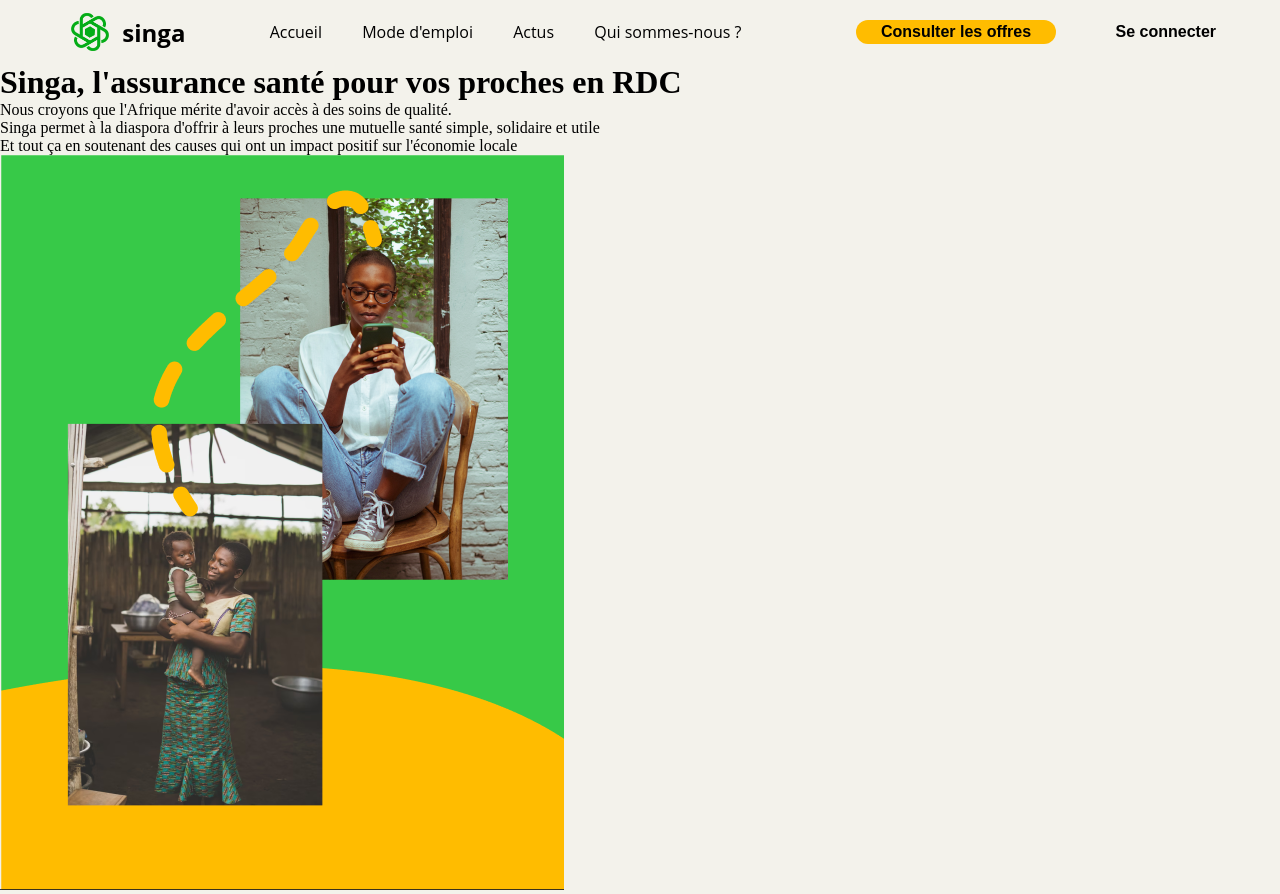
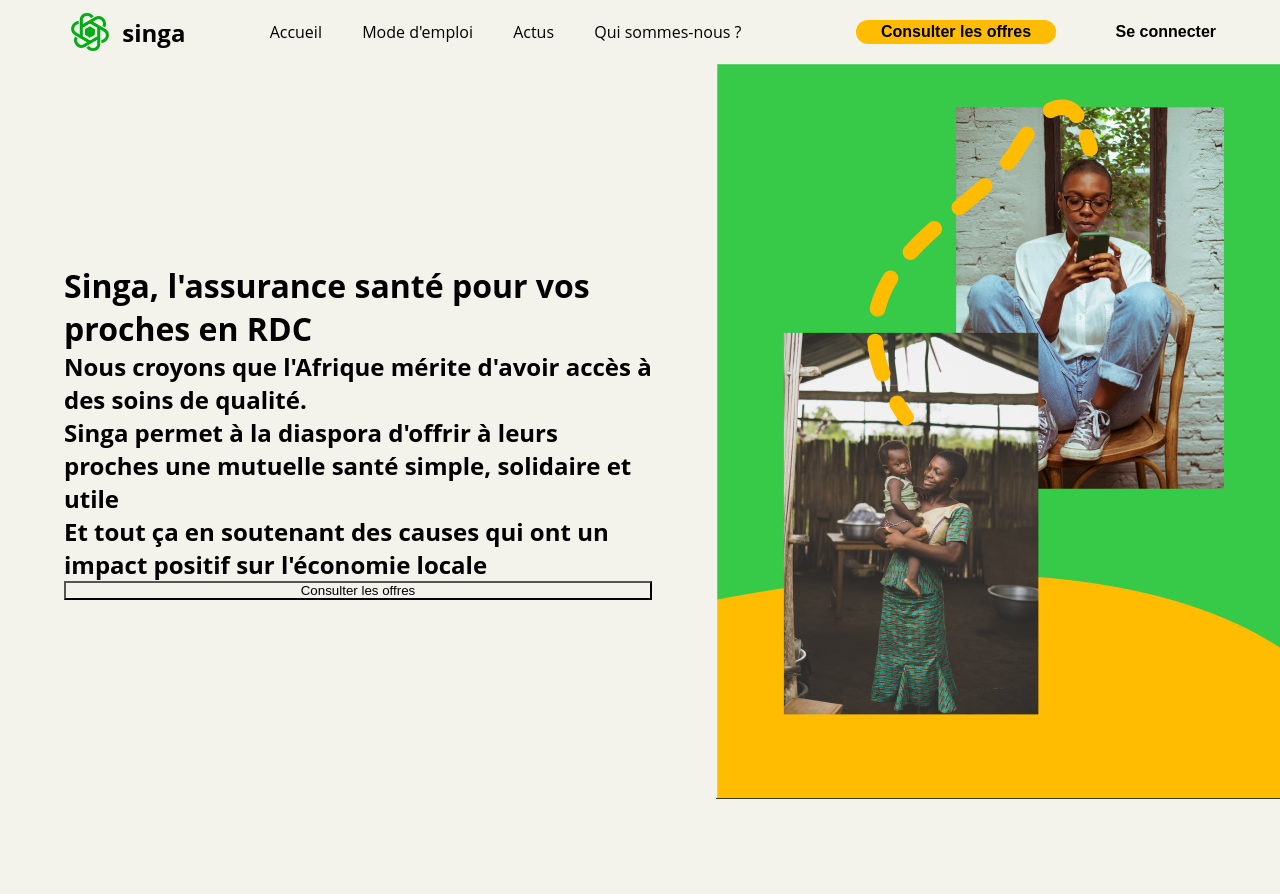
Before and after one commit to WildCodeSchool/paris-0921-project3-my-singa-assurance, a React (Vite) app: page / in a window 1280 px wide. After the commit the page ends 800 px from the top, so only its background shows below. Built offline with nearby package versions, Linux system fonts and the light colour scheme.

Commit message:
CSS OnWorks

```diff
--- a/src/components/HomepagePresentation.jsx
+++ b/src/components/HomepagePresentation.jsx
@@ -1,17 +1,21 @@
 import React from 'react';
 
+import style from './style/HomepagePresentation.module.scss';
 import HomepagePresentationImg from '../assets/HomepagePresentationImg.png';
 
 function HomepagePresentation() {
   return (
-    <div>
-      <div>
+    <div className={style.mainContainer}>
+      <div className={style.text}>
         <h1>Singa, l&apos;assurance santé pour vos proches en RDC</h1>
-        <p> Nous croyons que l&apos;Afrique mérite d&apos;avoir accès à des soins de qualité.</p>
-        <p> Singa permet à la diaspora d&apos;offrir à leurs proches une mutuelle santé simple, solidaire et utile</p>
-        <p> Et tout ça en soutenant des causes qui ont un impact positif sur l&apos;économie locale</p>
+        <div>
+          <p> Nous croyons que l&apos;Afrique mérite d&apos;avoir accès à des soins de qualité.</p>
+          <p> Singa permet à la diaspora d&apos;offrir à leurs proches une mutuelle santé simple, solidaire et utile</p>
+          <p> Et tout ça en soutenant des causes qui ont un impact positif sur l&apos;économie locale</p>
+        </div>
+        <button>Consulter les offres</button>
       </div>
-      <img alt="HomepagePresentationImg" src={HomepagePresentationImg}></img>
+      <img alt="HomepagePresentationImg" src={HomepagePresentationImg} className={style.mainImg}></img>
     </div>
   );
 }
--- a/src/components/style/HomepagePresentation.module.scss
+++ b/src/components/style/HomepagePresentation.module.scss
@@ -1,28 +1,27 @@
 @import url('https://fonts.googleapis.com/css2?family=Work+Sans:wght@600&display=swap');
 
-.container {
-  height: 8vh;
+.mainContainer {
   display: flex;
-  gap: 5%;
-  background-color: #f3f2eb;
-  padding: 0 5%;
+  flex-direction: row;
+  align-items: center;
   font-family: 'Open Sans', sans-serif;
 }
 
-.brand {
+.text {
   display: flex;
-  justify-content: space-around;
-  align-items: center;
-  width: 10vw;
+  flex-direction: column;
+  justify-content: space-evenly;
+  margin: 5%;
+}
 
-  img {
-    height: 60%;
-  }
+.mainImg {
+  width: max-content;
+  height: max-content;
+}
 
-  p {
-    font-size: 1.5rem;
-    font-weight: bold;
-  }
+p {
+  font-size: 1.5rem;
+  font-weight: bold;
 }
 
 .menu {
```
